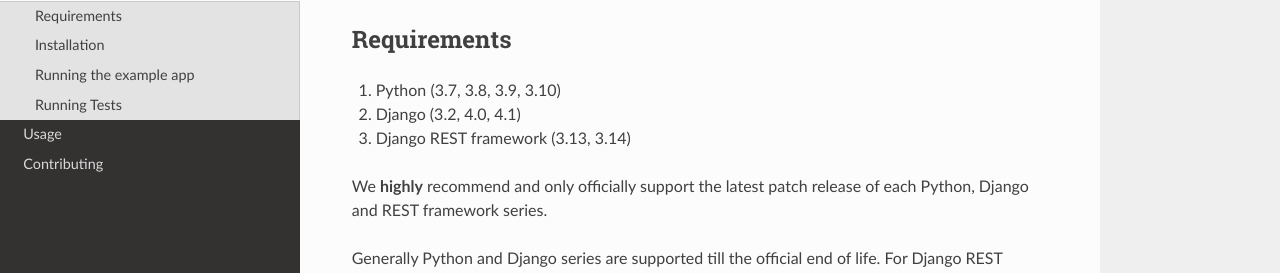
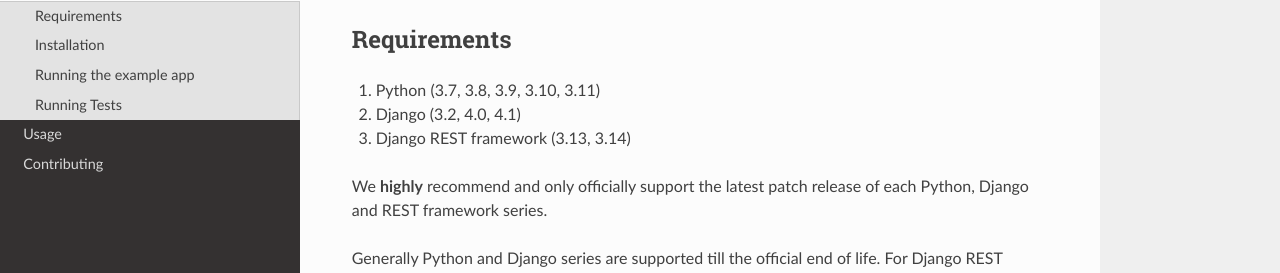
Before and after one commit to django-json-api/django-rest-framework-json-api, a Sphinx documentation site: the page built from docs/getting-started.md, in a window 1280 px wide and 900 px high, scrolled down 831 px. Shown: the part 177-450 px from the top of the window. Built offline with Sphinx 7.4.7 and the Read the Docs theme 2.0.0, drawn with Linux system fonts in a browser that asks for light colours; pages that are not in the unit, such as notebooks, are missing from menus.

Commit message:
Added support for Python 3.11 (#1096)

```diff
--- a/README.rst
+++ b/README.rst
@@ -88,7 +88,7 @@
 Requirements
 ------------
 
-1. Python (3.7, 3.8, 3.9, 3.10)
+1. Python (3.7, 3.8, 3.9, 3.10, 3.11)
 2. Django (3.2, 4.0, 4.1)
 3. Django REST framework (3.13, 3.14)
 
--- a/docs/getting-started.md
+++ b/docs/getting-started.md
@@ -51,7 +51,7 @@
 
 ## Requirements
 
-1. Python (3.7, 3.8, 3.9, 3.10)
+1. Python (3.7, 3.8, 3.9, 3.10, 3.11)
 2. Django (3.2, 4.0, 4.1)
 3. Django REST framework (3.13, 3.14)
 
--- a/setup.py
+++ b/setup.py
@@ -90,6 +90,7 @@
         "Programming Language :: Python :: 3.8",
         "Programming Language :: Python :: 3.9",
         "Programming Language :: Python :: 3.10",
+        "Programming Language :: Python :: 3.11",
         "Topic :: Internet :: WWW/HTTP",
         "Topic :: Software Development :: Libraries :: Application Frameworks",
         "Topic :: Software Development :: Libraries :: Python Modules",
```
Also changed, not shown: CHANGELOG.md (+4 -0 lines), 3 other files.
